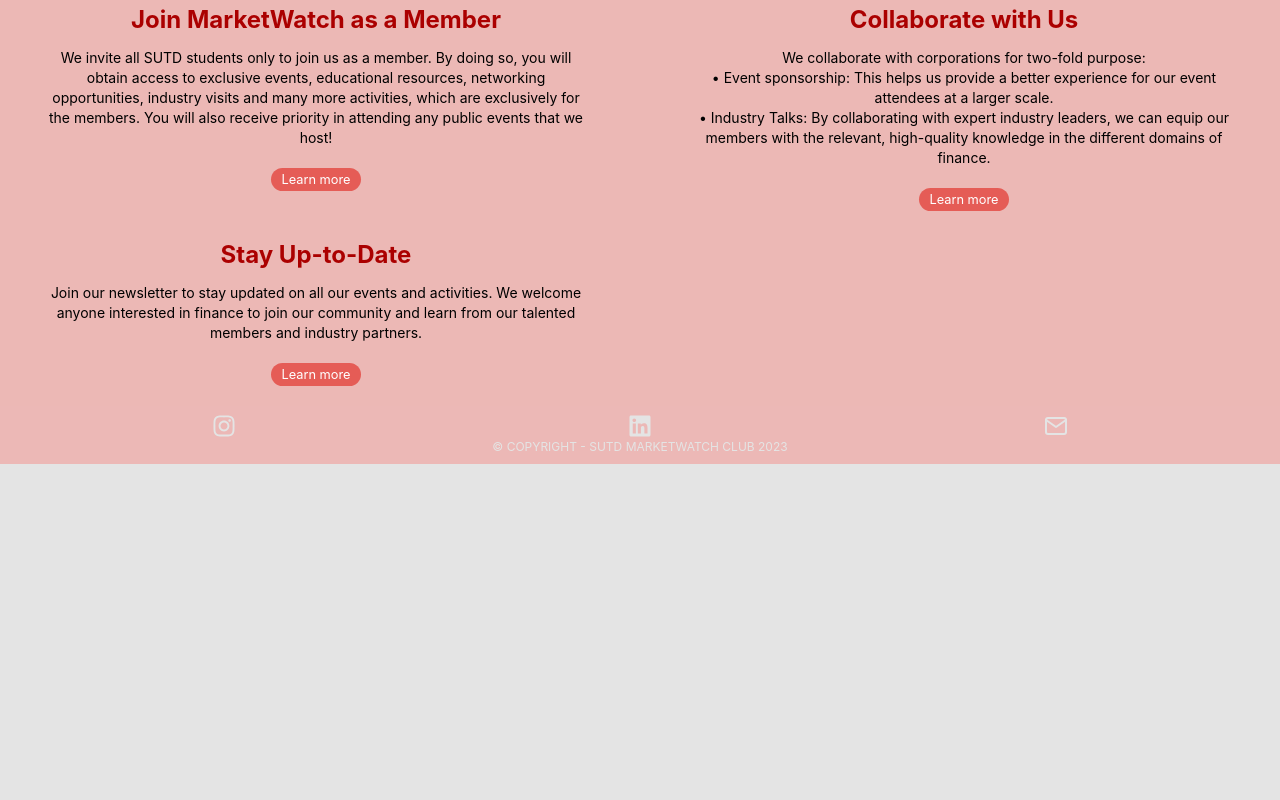
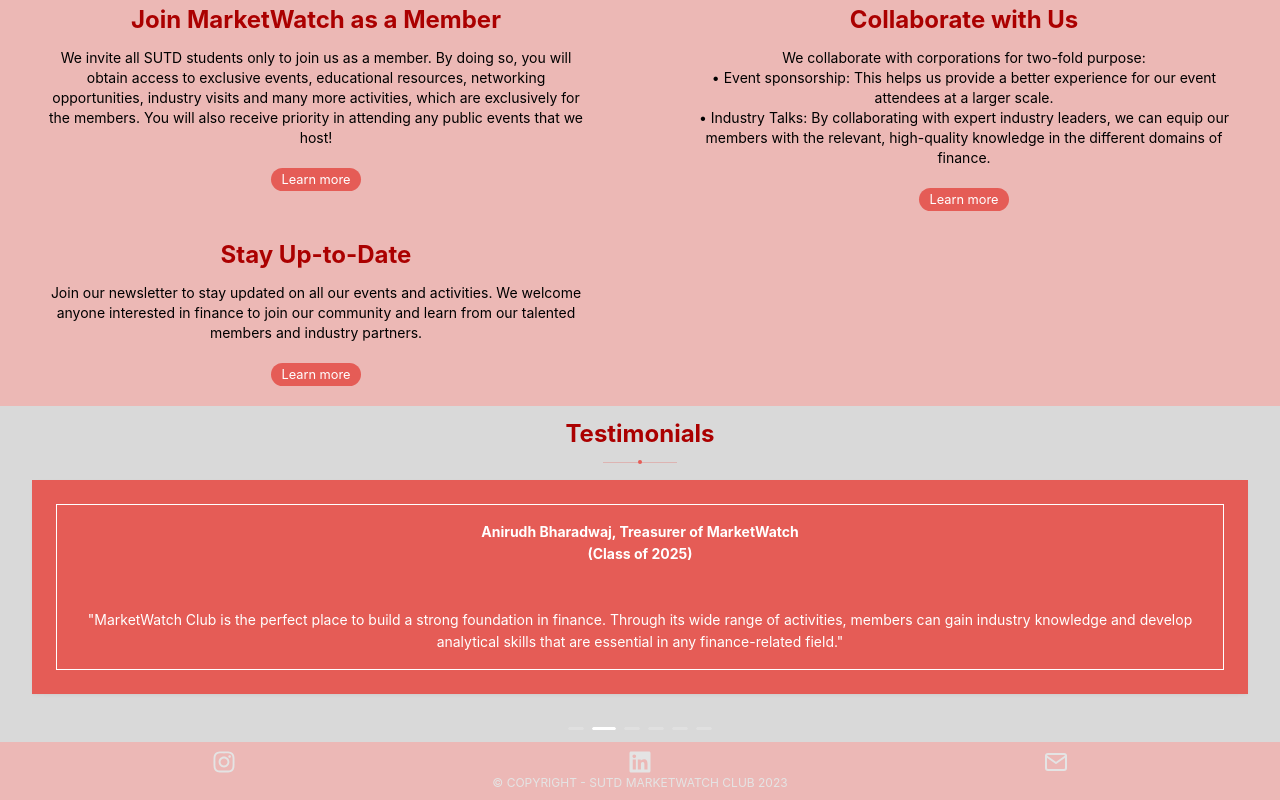
Before and after one commit to yash2mehta/website, a React (Vite) app: page / in a window 1280 px wide. Shown: the part 1912-2712 px from the top of the page. Before the commit the page ends 2376 px from the top, so only its background shows below. Built offline with nearby package versions, Linux system fonts and the light colour scheme.

Commit message:
added carousel for home page

```diff
--- a/src/components/Home/Home.css
+++ b/src/components/Home/Home.css
@@ -0,0 +1,19 @@
+:where(.css-dev-only-do-not-override-htwhyh).ant-carousel .slick-dots.carousel-dots  li button {
+    background: #000;
+    opacity: 0.2;
+}
+
+:where(.css-dev-only-do-not-override-htwhyh).ant-carousel .slick-dots.carousel-dots  li.slick-active button{
+    background: #000;
+    opacity: 1;
+}
+
+.carousel-slide {
+    display: flex;
+    flex-direction: column;
+    align-items: center;
+    color: #fff;
+    line-height: 160px;
+    text-align: center;
+    margin: 1rem 2rem 3rem;
+}
--- a/src/components/Home/Home.tsx
+++ b/src/components/Home/Home.tsx
@@ -1,11 +1,17 @@
 import React from 'react';
 import './Home.css'
+
+import { Carousel, Card } from 'antd';
 
 import logo_light from "../../assets/logo_light.png"
 import CareerDevelopment from "../../assets/Career Development.jpg"
 import StrongNetwork from "../../assets/MarketWatch Alumni Network.jpg"
 
-const Home = () => {
+const Home: React.FC = () => {
+    const onChange = (currentSlide: number) => {
+        console.log(currentSlide);
+      };
+
     return(
         <div className="min-h-10000">
             {/* Banner Red */}
@@ -191,6 +197,128 @@
                 </div> */}
             </div>
 
+            <div className="flex flex-1 flex-col items-center bg-gray-50">
+                <div className="mx-10 flex flex-col items-center">
+                    <h1 className="text-2xl text-primary-300 font-bold my-3">Testimonials</h1>
+
+                    {/* Decor Line */}
+                    <div className="w-1/2 h-0 border-b border-red-bg opacity-30" style={{marginBottom: "-0.5px"}}></div>{/* Margin half of border height */}
+                    <div className="w-1 h-1 rounded-sm bg-red-bg -mt-0.5"></div>
+
+
+                </div>
+                <div style={{width: '100%'}}>
+                    <Carousel afterChange={onChange} autoplay dots={{className: "carousel-dots"}}>
+                    {/* <Carousel afterChange={onChange} dots={{className: "carousel-dots"}}> */}
+                        <div>
+                            <h3 className="carousel-slide bg-gray-50">
+                                <Card bordered={false} className='bg-red-bg text-white rounded-none'>
+                                    <div className='border border-white p-4'>
+                                        <div className='flex flex-col items-center'>
+                                            <div className='font-bold'>
+                                                Sheen, Vice President of MarketWatch
+                                                <br></br>
+                                                (Class of 2024)
+                                            </div>
+                                            <br></br>
+                                            <br></br>
+                                            "I joined MarketWatch Club to learn more about finance, but I gained so much more than that. The club provided me with opportunities to network with industry professionals and develop leadership skills."
+                                        </div>
+                                    </div>
+                                </Card>
+                            </h3>
+                        </div>
+                        <div>
+                            <h3 className="carousel-slide bg-gray-50">
+                                <Card bordered={false} className='bg-red-bg text-white rounded-none'>
+                                    <div className='border border-white p-4'>
+                                        <div className='flex flex-col items-center'>
+                                            <div className='font-bold'>
+                                                Anirudh Bharadwaj, Treasurer of MarketWatch
+                                                <br></br>
+                                                (Class of 2025)
+                                            </div>
+                                            <br></br>
+                                            <br></br>
+                                            "MarketWatch Club is the perfect place to build a strong foundation in finance. Through its wide range of activities, members can gain industry knowledge and develop analytical skills that are essential in any finance-related field."
+                                        </div>
+                                    </div>
+                                </Card>
+                            </h3>
+                        </div>
+                        <div>
+                            <h3 className="carousel-slide bg-gray-50">
+                                <Card bordered={false} className='bg-red-bg text-white rounded-none'>
+                                    <div className='border border-white p-4'>
+                                        <div className='flex flex-col items-center'>
+                                            <div className='font-bold'>
+                                                Yi Jie, MarketWatch member
+                                            </div>
+                                            <br></br>
+                                            <br></br>
+                                            "I was amazed by the level of dedication and commitment shown by MarketWatch Club members. The teamwork, research, and analysis skills they showcased are a testament to the excellent training provided by the club."
+                                        </div>
+                                    </div>
+                                </Card>
+                            </h3>
+                        </div>
+                        <div>
+                            <h3 className="carousel-slide bg-gray-50">
+                                <Card bordered={false} className='bg-red-bg text-white rounded-none'>
+                                    <div className='border border-white p-4'>
+                                        <div className='flex flex-col items-center'>
+                                            <div className='font-bold'>
+                                                Jignesh Motwani, MarketWatch member
+                                                <br></br>
+                                                (Class of 2025)
+                                            </div>
+                                            <br></br>
+                                            <br></br>
+                                            "As an international student, joining the SUTD MarketWatch Club has allowed me to feel more connected to the university and the finance industry. The club's diverse and inclusive community has provided me with a welcoming space to learn and grow. I'm grateful for the opportunities the club has provided me!"
+                                        </div>
+                                    </div>
+                                </Card>
+                            </h3>
+                        </div>
+                        <div>
+                            <h3 className="carousel-slide bg-gray-50">
+                                <Card bordered={false} className='bg-red-bg text-white rounded-none'>
+                                    <div className='border border-white p-4'>
+                                        <div className='flex flex-col items-center'>
+                                            <div className='font-bold'>
+                                                Cyril, MarketWatch member
+                                                <br></br>
+                                                (Class of 2026)
+                                            </div>
+                                            <br></br>
+                                            <br></br>
+                                            "This club has been instrumental in helping me develop my critical thinking and analytical skills. By taking part in the club’s projects, I've gained real-world experience in finance and have learned how to apply my engineering knowledge to the field. It's been an invaluable experience!"
+                                        </div>
+                                    </div>
+                                </Card>
+                            </h3>
+                        </div>
+                        <div>
+                            <h3 className="carousel-slide bg-gray-50">
+                                <Card bordered={false} className='bg-red-bg text-white rounded-none'>
+                                    <div className='border border-white p-4'>
+                                        <div className='flex flex-col items-center'>
+                                            <div className='font-bold'>
+                                                James, MarketWatch member
+                                                <br></br>
+                                                (Class of 2023)
+                                            </div>
+                                            <br></br>
+                                            <br></br>
+                                            "MarketWatch provided me with the platform to apply my classroom knowledge into practical investment research. The experience allowed me to develop critical thinking skills and foster relationships with like-minded peers."
+                                        </div>
+                                    </div>
+                                </Card>
+                            </h3>
+                        </div>
+                    </Carousel>
+                </div>
+            </div>
         </div>
     )
 }
--- a/tailwind.config.js
+++ b/tailwind.config.js
@@ -8,7 +8,7 @@
     extend: {
       colors: {
         "gray-20": "#E4E4E4",
-        // "gray-50": "#EFE6E6",
+        "gray-50": "#D9D9D9",
         // "gray-100": "#DFCCCC",
         // "gray-500": "#5E0000",
         "primary-100": "#F0475F",
```
